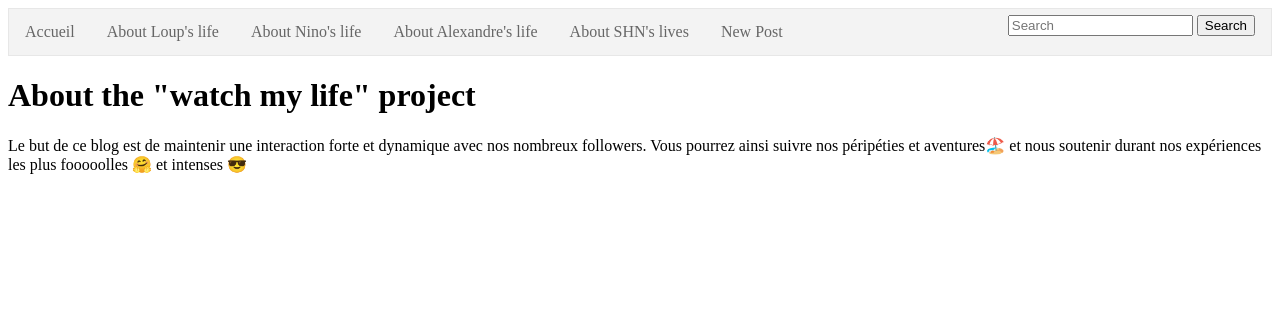
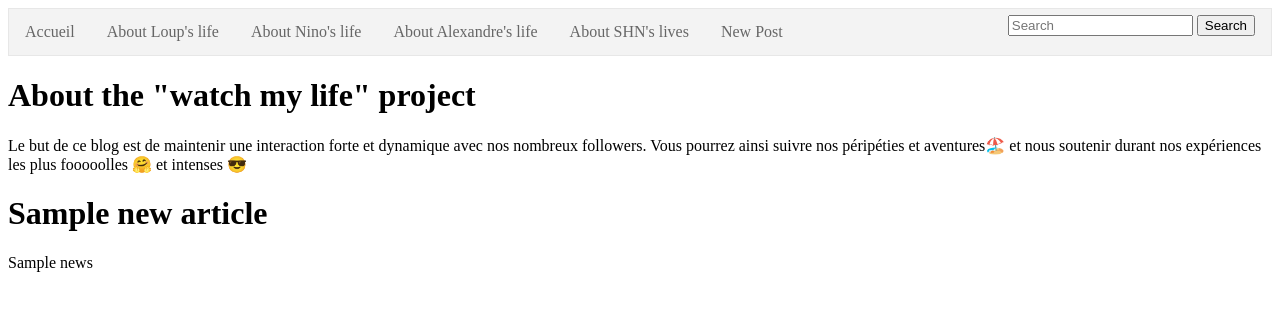
Before and after one commit to Mathieu414/Blog-c-sure, a Flask app: template templates/SHN_CO.html in a window 1280 px wide. Shown: the top 311 px of the page. Run offline with Flask 2, Linux system fonts and the light colour scheme; the template is opened without the code that fills it: most values are stand-ins (such as "Sample title", 1, 10 or a date in 2020).

Commit message:
Implémentation des méthodes GET et POST pour l'ajout d'un nouvel article

```diff
--- a/app.py
+++ b/app.py
@@ -5,6 +5,75 @@ from flask import Flask, g
 from flask import abort, request, make_response
 from flask import render_template
 
+app = Flask(__name__)
+
+@app.route('/')
+def index():
+    app.logger.debug('serving root URL /')
+    return render_template('accueil.html')
+
+@app.route('/Loup life')
+def loup():
+    app.logger.debug('Loup life')
+    return render_template('Loup_cesure.html')
+
+@app.route('/Nino life')
+def nino():
+    app.logger.debug('Nino life')
+    return render_template('Nino_cesure.html')
+
+@app.route('/Alexandre life')
+def alexandre():
+    app.logger.debug('Alexandre life')
+    return render_template('Alexandre_echange.html')
+
+@app.route('/SHN life')
+def shn():
+    app.logger.debug('SHN life')
+    return render_template('SHN_CO.html')
+
+@app.route('/new_post', methods = ["GET","POST"])
+def new():
+    app.logger.debug('New Post')
+    if request.method == "GET" :
+        username = request.args.get("username")
+        password = request.args.get("password")
+        if username == "avergnaud" and password == "motdepasse" :
+            return render_template("new_post.html", user = username)
+        if username == "avilanoba" and password == "motdepasse" :
+            return render_template("new_post.html", user = username)
+        if username == "mperrin" and password == "motdepasse" :
+            return render_template("new_post.html", user = username)
+        if username == "lpetitjean" and password == "motdepasse" :
+            return render_template("new_post.html", user = username)
+        if username == "nmolin" and password == "motdepasse" :
+            return render_template("new_post.html", user = username)
+    if request.method == "POST" :
+        username = request.args.get("username")
+        if request.form is not None :
+            new_article = request.form.to_dict()
+            if username == "avergnaud" :
+                return render_template("SHN_CO.html", new_article = new_article)
+            if username == "avilanoba" :
+                return render_template("Alexandre_echange.html", new_article = new_article)
+            if username == "mperrin" :
+                return render_template("SHN_CO.html", new_article = new_article)
+            if username == "lpetitjean" :
+                return render_template("Loup_cesure.html", new_article = new_article)
+            if username == "nmolin" :
+                return render_template("Nino_cesure.html", new_article = new_article)
+    return render_template('new_post.html')
+
+# Script starts here
+if __name__ == '__main__':
+    from os import environ
+    DEBUG = environ.get('DEBUG')
+    app.run(port=8000, debug=DEBUG)
+
+# VIM MODLINE
+# vim: ai ts=4 sw=4 sts=4 expandtab fileencoding=utf8
+
+"""
 HELLO_STRINGS = {
         "cn": "你好世界\n",
         "du": "Hallo wereld\n",
@@ -20,9 +89,6 @@ HELLO_STRINGS = {
         "sp": "Hola mundo\n"
 }
 
-app = Flask(__name__)
-
-"""
 @app.route('/hello_world')
 def hello_world():
     app.logger.debug('Hello world')
@@ -44,14 +110,7 @@ def hello_world():
     #abort(404)
     return response
     #return resp
-"""
 
-@app.route('/')
-def index():
-    app.logger.debug('serving root URL /')
-    return render_template('accueil.html')
-
-"""
 @app.route('/about')
 def about():
     from datetime import datetime
@@ -70,37 +129,3 @@ def about():
     app.logger.debug('About Context: {}'.format(tpl_context))
     return render_template('about.html', context=tpl_context, page_title="A propos")
 """
-
-@app.route('/Loup life')
-def loup():
-    app.logger.debug('Loup life')
-    return render_template('Loup_cesure.html')
-
-@app.route('/Nino life')
-def nino():
-    app.logger.debug('Nino life')
-    return render_template('Nino_cesure.html')
-
-@app.route('/Alexandre life')
-def alexandre():
-    app.logger.debug('Alexandre life')
-    return render_template('Alexandre_echange.html')
-
-@app.route('/SHN life')
-def shn():
-    app.logger.debug('SHN life')
-    return render_template('SHN_CO.html')
-
-@app.route('/new_post')
-def new():
-    app.logger.debug('New Post')
-    return render_template('new_post.html')
-
-# Script starts here
-if __name__ == '__main__':
-    from os import environ
-    DEBUG = environ.get('DEBUG')
-    app.run(port=8000, debug=DEBUG)
-
-# VIM MODLINE
-# vim: ai ts=4 sw=4 sts=4 expandtab fileencoding=utf8
--- a/templates/Alexandre_echange.html
+++ b/templates/Alexandre_echange.html
@@ -4,4 +4,10 @@
 <h1>About the "watch my life" project</h1>
 
 <p>Le but de ce blog est de maintenir une interaction forte et dynamique avec nos nombreux followers. Vous pourrez ainsi suivre nos péripéties et aventures🏖️ et nous soutenir durant nos expériences les plus fooooolles 🤗️ et intenses 😎️ </p>
+
+{% if new_article is defined %}
+    <h1 class = "mt-5">{{new_article["title"]}}</h1>
+    {{new_article["news"]}}
+{% endif %}
+
 {% endblock %}
--- a/templates/Loup_cesure.html
+++ b/templates/Loup_cesure.html
@@ -4,4 +4,10 @@
 <h1>About the "watch my life" project</h1>
 
 <p>Le but de ce blog est de maintenir une interaction forte et dynamique avec nos nombreux followers. Vous pourrez ainsi suivre nos péripéties et aventures🏖️ et nous soutenir durant nos expériences les plus fooooolles 🤗️ et intenses 😎️ </p>
+
+{% if new_article is defined %}
+    <h1 class = "mt-5">{{new_article["title"]}}</h1>
+    {{new_article["news"]}}
+{% endif %}
+
 {% endblock %}
--- a/templates/Nino_cesure.html
+++ b/templates/Nino_cesure.html
@@ -4,4 +4,10 @@
 <h1>About the "watch my life" project</h1>
 
 <p>Le but de ce blog est de maintenir une interaction forte et dynamique avec nos nombreux followers. Vous pourrez ainsi suivre nos péripéties et aventures🏖️ et nous soutenir durant nos expériences les plus fooooolles 🤗️ et intenses 😎️ </p>
+
+{% if new_article is defined %}
+    <h1 class = "mt-5">{{new_article["title"]}}</h1>
+    {{new_article["news"]}}
+{% endif %}
+
 {% endblock %}
--- a/templates/SHN_CO.html
+++ b/templates/SHN_CO.html
@@ -4,4 +4,10 @@
 <h1>About the "watch my life" project</h1>
 
 <p>Le but de ce blog est de maintenir une interaction forte et dynamique avec nos nombreux followers. Vous pourrez ainsi suivre nos péripéties et aventures🏖️ et nous soutenir durant nos expériences les plus fooooolles 🤗️ et intenses 😎️ </p>
+
+{% if new_article is defined %}
+    <h1 class = "mt-5">{{new_article["title"]}}</h1>
+    {{new_article["news"]}}
+{% endif %}
+
 {% endblock %}
```
Also changed, not shown: templates/new_post.html (+59 -1 lines).
